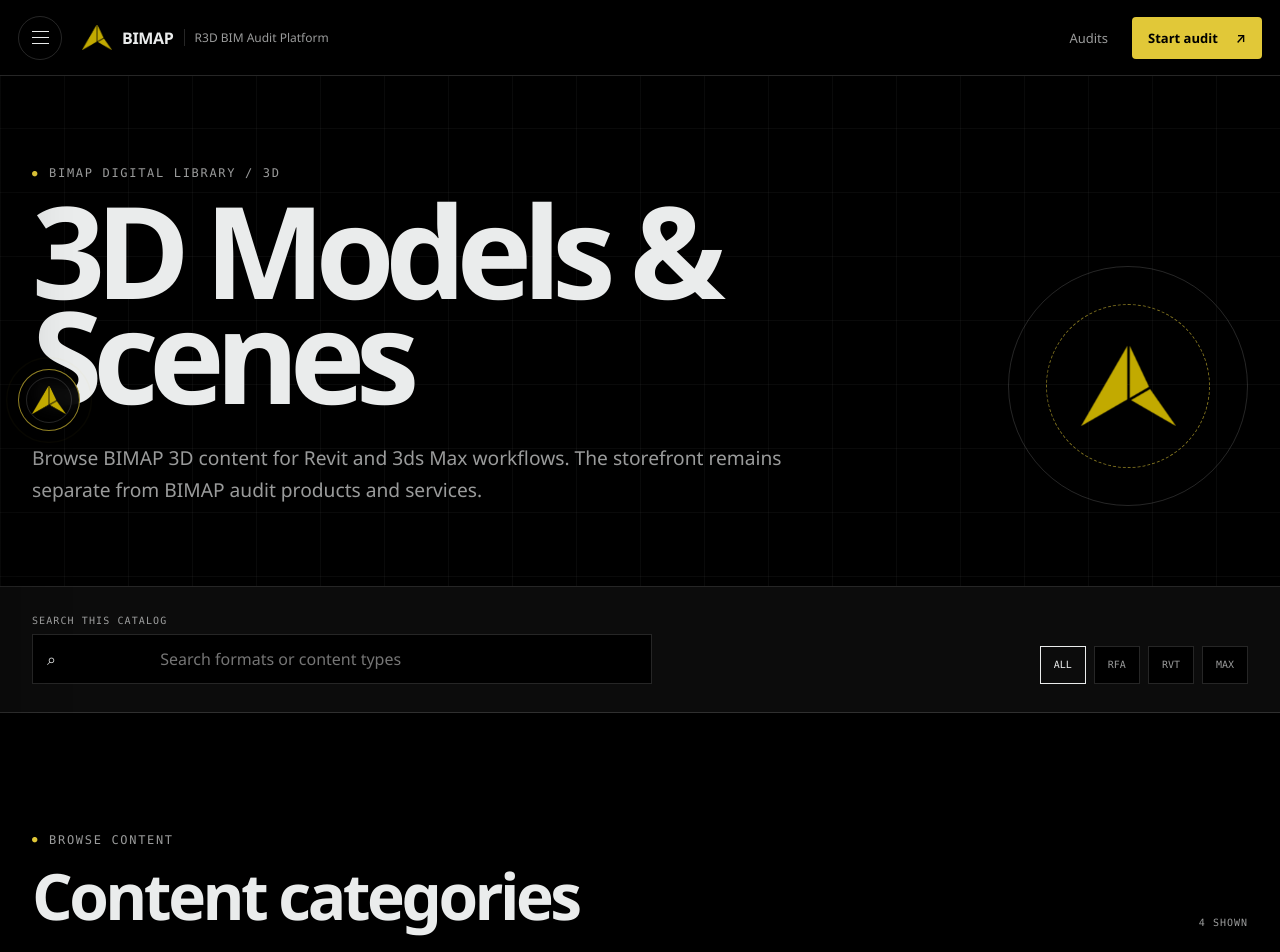
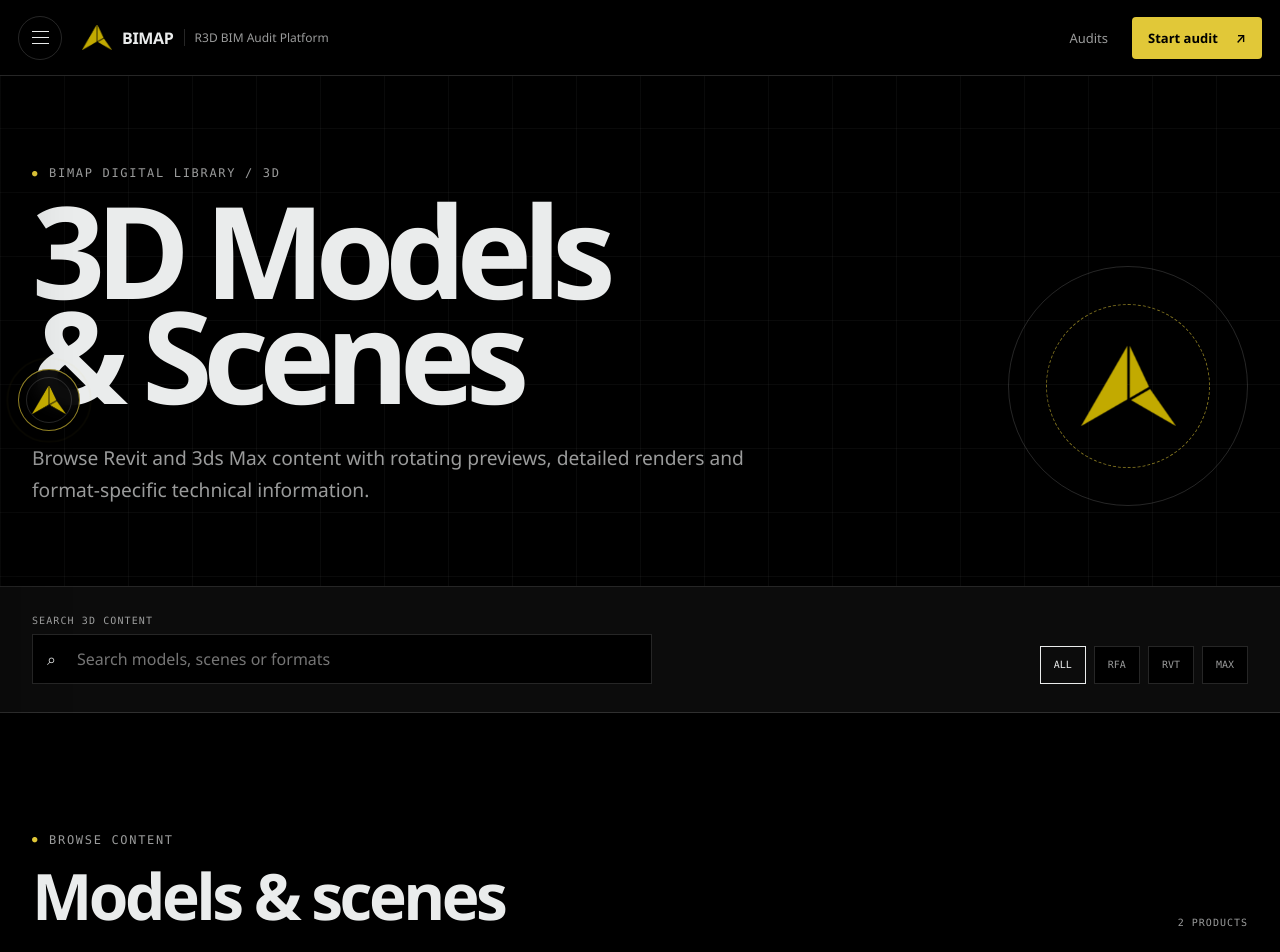
Before and after one commit to The-Outsider-97/bimap, a Next.js app in the folder frontend/: page /library/3d in a window 1280 px wide. Shown: the top 952 px of the page. Built offline with nearby package versions, Linux system fonts and the light colour scheme.

Commit message:
Refactor 3D library page with new product filtering

```diff
--- a/frontend/comp/library/3d/page.tsx
+++ b/frontend/comp/library/3d/page.tsx
@@ -1,11 +1,35 @@
+"use client";
+
 import {
-  CatalogPage,
-  type CatalogCategory,
-} from "@/comp/library/CatalogPage";
+  useMemo,
+  useState,
+} from "react";
+
+import {
+  SiteShell,
+} from "@/comp/shell/SiteShell";
 
 import type {
   TocItem,
 } from "@/lib/types";
+
+import {
+  getThreeDProducts,
+} from "./catalog";
+
+import {
+  ThreeDProductCard,
+} from "./ThreeDProductCard";
+
+import {
+  ThreeDProductModal,
+} from "./ThreeDProductModal";
+
+import type {
+  ThreeDFormat,
+  ThreeDProduct,
+} from "./types";
+
 
 const toc:
   readonly TocItem[] = [
@@ -18,60 +42,385 @@
       label: "Search & filters",
     },
     {
-      id: "catalog-categories",
-      label: "Content categories",
+      id: "catalog-products",
+      label: "Models & scenes",
     },
   ];
 
-const categories:
-  readonly CatalogCategory[] = [
-    {
-      index: "01",
-      title: "Revit Families",
-      description:
-        "Reusable Revit family content distributed as RFA files.",
-      formats: ["RFA"],
-      note: "Parametric BIM content",
-    },
-    {
-      index: "02",
-      title: "Revit Models",
-      description:
-        "Revit model content distributed as RVT project files.",
-      formats: ["RVT"],
-      note: "Revit project content",
-    },
-    {
-      index: "03",
-      title: "3ds Max Models",
-      description:
-        "Standalone 3D assets prepared for 3ds Max workflows.",
-      formats: ["MAX"],
-      note: "Individual 3D assets",
-    },
-    {
-      index: "04",
-      title: "3ds Max Scenes",
-      description:
-        "Complete 3ds Max scene packages for visualization workflows.",
-      formats: ["MAX"],
-      note: "Complete scenes",
-    },
+
+const formats:
+  readonly (
+    | "ALL"
+    | ThreeDFormat
+  )[] = [
+    "ALL",
+    "RFA",
+    "RVT",
+    "MAX",
   ];
 
+
 export default function ThreeDLibraryPage() {
+  const products =
+    getThreeDProducts();
+
+
+  const [
+    query,
+    setQuery,
+  ] = useState("");
+
+
+  const [
+    activeFormat,
+    setActiveFormat,
+  ] = useState<
+    "ALL" | ThreeDFormat
+  >("ALL");
+
+
+  const [
+    selectedProduct,
+    setSelectedProduct,
+  ] =
+    useState<
+      ThreeDProduct | null
+    >(null);
+
+
+  const filtered =
+    useMemo(() => {
+      const normalized =
+        query
+          .trim()
+          .toLowerCase();
+
+
+      return products.filter(
+        (product) => {
+          const formatMatch =
+            activeFormat ===
+              "ALL" ||
+            product.formats.includes(
+              activeFormat,
+            );
+
+
+          if (!formatMatch) {
+            return false;
+          }
+
+
+          if (!normalized) {
+            return true;
+          }
+
+
+          const searchable = [
+            product.title,
+            product.shortDescription,
+            product.description,
+            product.category,
+            ...product.formats,
+            ...product.tags,
+          ]
+            .join(" ")
+            .toLowerCase();
+
+
+          return searchable.includes(
+            normalized,
+          );
+        },
+      );
+    }, [
+      activeFormat,
+      products,
+      query,
+    ]);
+
+
   return (
-    <CatalogPage
-      eyebrow="BIMAP digital library / 3D"
-      title="3D Models & Scenes"
-      description="Browse BIMAP 3D content for Revit and 3ds Max workflows. The storefront remains separate from BIMAP audit products and services."
-      formats={[
-        "RFA",
-        "RVT",
-        "MAX",
-      ]}
-      categories={categories}
+    <SiteShell
       toc={toc}
-    />
+      pageDescription={
+        "Browse R3D Revit and 3ds Max products, inspect renders and technical model information, and purchase digital 3D content."
+      }
+    >
+      <main
+        className="
+          catalog-page
+          model-library-page
+        "
+      >
+
+        {/* =========================================
+            HERO
+            ========================================= */}
+
+        <section
+          className="catalog-hero"
+          id="catalog-overview"
+        >
+          <div
+            className="catalog-hero__grid"
+            aria-hidden="true"
+          />
+
+
+          <div
+            className="
+              content-width
+              catalog-hero__inner
+            "
+          >
+            <div>
+              <p className="eyebrow">
+                <span
+                  aria-hidden="true"
+                >
+                  ●
+                </span>
+
+                BIMAP digital
+                library / 3D
+              </p>
+
+
+              <h1>
+                3D Models
+                <br />
+                &amp; Scenes
+              </h1>
+
+
+              <p>
+                Browse Revit and
+                3ds Max content with
+                rotating previews,
+                detailed renders and
+                format-specific
+                technical information.
+              </p>
+            </div>
+
+
+            <div
+              className="catalog-hero__mark"
+              aria-hidden="true"
+            >
+              <span />
+              <span />
+
+              <img
+                src="/remy3design-mark.png"
+                alt=""
+              />
+            </div>
+          </div>
+        </section>
+
+
+        {/* =========================================
+            SEARCH + FILTERS
+            ========================================= */}
+
+        <section
+          className="catalog-toolbar"
+          id="catalog-browse"
+        >
+          <div className="content-width">
+
+            <div className="catalog-search">
+              <label
+                htmlFor="three-d-search"
+              >
+                Search 3D content
+              </label>
+
+
+              <div
+                className="catalog-search__field"
+              >
+                <span
+                  aria-hidden="true"
+                >
+                  ⌕
+                </span>
+
+
+                <input
+                  id="three-d-search"
+                  type="search"
+
+                  value={query}
+
+                  onChange={(
+                    event,
+                  ) =>
+                    setQuery(
+                      event.target.value,
+                    )
+                  }
+
+                  placeholder={
+                    "Search models, scenes or formats"
+                  }
+                />
+              </div>
+            </div>
+
+
+            <div
+              className="catalog-filters"
+              aria-label={
+                "Filter 3D content by file format"
+              }
+            >
+              {formats.map(
+                (format) => (
+                  <button
+                    type="button"
+
+                    key={format}
+
+                    data-active={
+                      activeFormat ===
+                      format
+                    }
+
+                    onClick={() =>
+                      setActiveFormat(
+                        format,
+                      )
+                    }
+                  >
+                    {format}
+                  </button>
+                ),
+              )}
+            </div>
+
+          </div>
+        </section>
+
+
+        {/* =========================================
+            ACTUAL PRODUCT CATALOG
+            ========================================= */}
+
+        <section
+          className="
+            section
+            catalog-results
+          "
+          id="catalog-products"
+        >
+          <div className="content-width">
+
+            <div
+              className="catalog-results__heading"
+            >
+              <div>
+                <p className="eyebrow">
+                  <span
+                    aria-hidden="true"
+                  >
+                    ●
+                  </span>
+
+                  Browse content
+                </p>
+
+
+                <h2>
+                  Models &amp; scenes
+                </h2>
+              </div>
+
+
+              <span>
+                {filtered.length}{" "}
+                {
+                  filtered.length === 1
+                    ? "product"
+                    : "products"
+                }
+              </span>
+            </div>
+
+
+            {filtered.length > 0 ? (
+
+              <div
+                className="model-catalog-grid"
+              >
+                {filtered.map(
+                  (product) => (
+                    <ThreeDProductCard
+                      key={
+                        product.id
+                      }
+
+                      product={
+                        product
+                      }
+
+                      onOpen={
+                        setSelectedProduct
+                      }
+                    />
+                  ),
+                )}
+              </div>
+
+            ) : (
+
+              <div
+                className="catalog-empty"
+              >
+                <span>
+                  00
+                </span>
+
+                <div>
+                  <h3>
+                    No matching
+                    products.
+                  </h3>
+
+                  <p>
+                    Adjust the search
+                    query or selected
+                    file-format filter.
+                  </p>
+                </div>
+              </div>
+
+            )}
+
+          </div>
+        </section>
+
+      </main>
+
+
+      {/* =========================================
+          PRODUCT DETAIL POPUP
+          ========================================= */}
+
+      <ThreeDProductModal
+        product={
+          selectedProduct
+        }
+
+        onClose={() =>
+          setSelectedProduct(
+            null,
+          )
+        }
+      />
+
+    </SiteShell>
   );
 }
```
